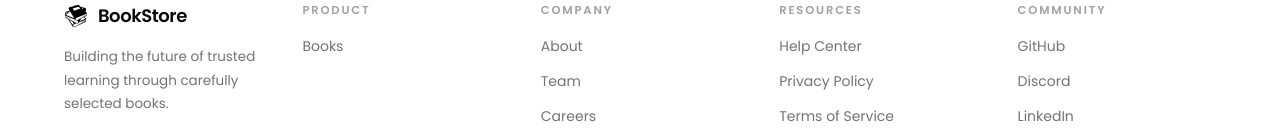
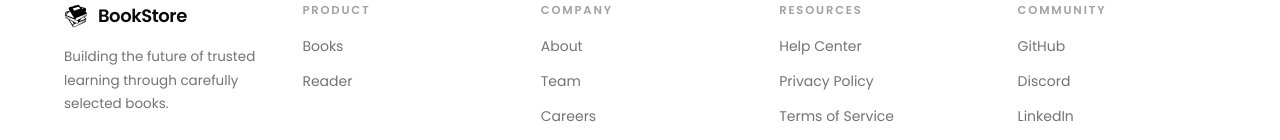
Before and after one commit to realstin/booksstore-frontend, a React (Vite) app: page /homepage in a window 1280 px wide. Shown: the part 9988-10128 px from the top of the page. Built offline with nearby package versions, Linux system fonts and the light colour scheme; no server answers; the HTML template or start-up script is replaced by a standard one.

Commit message:
Added another product we will be providing

```diff
--- a/src/pages/components/Homepage/Footer.jsx
+++ b/src/pages/components/Homepage/Footer.jsx
@@ -13,6 +13,7 @@ const columns = [
     heading: "Product",
     links: [
       { label: "Books",          href: "#" },
+      { label: "Reader",          href: "#" },
     ],
   },
   {
```
